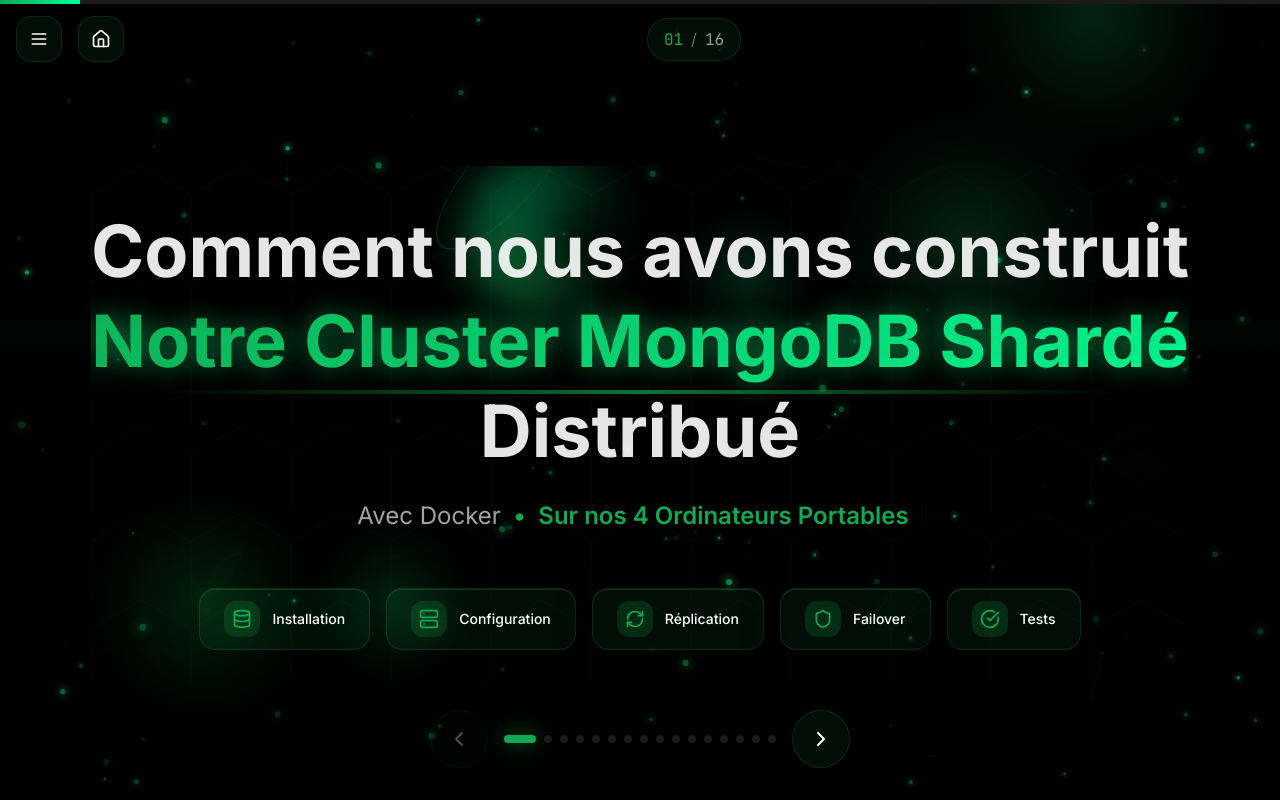
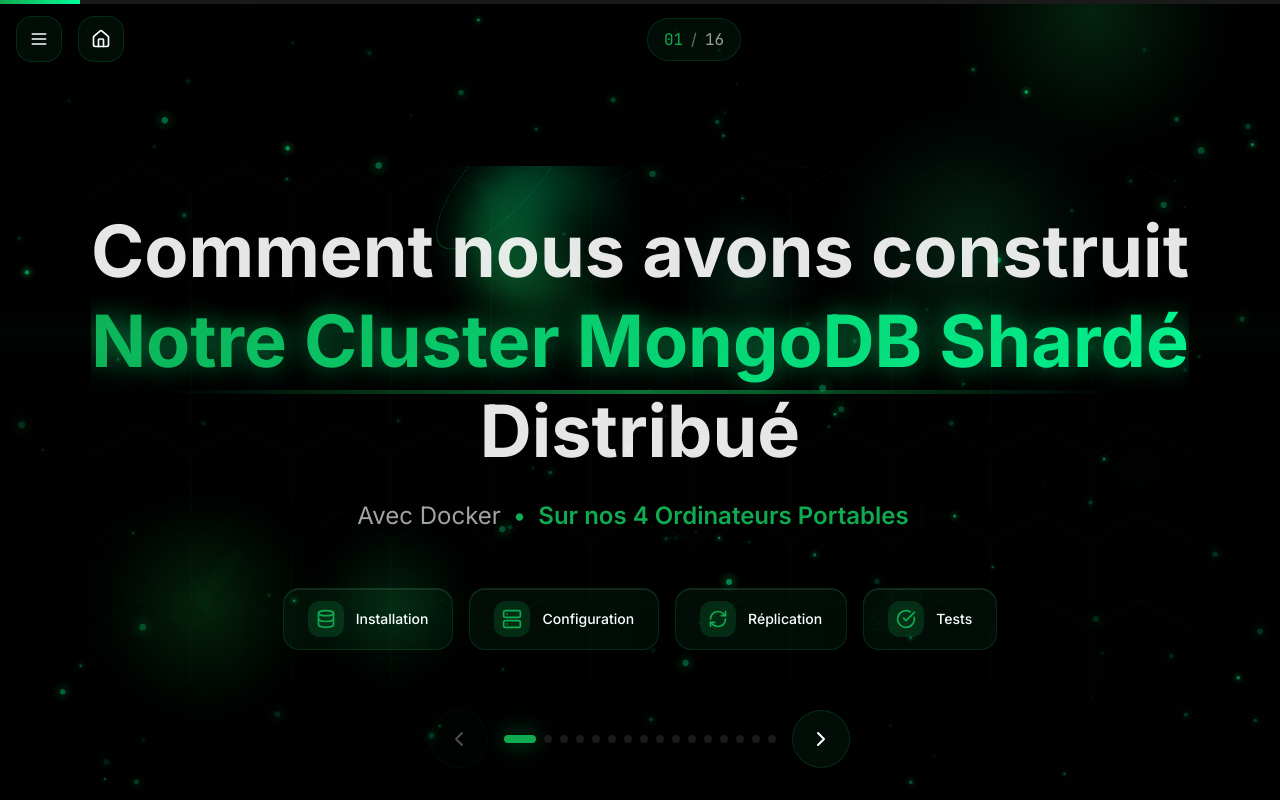
Before and after one commit to hassan-elkhatoury/MB, a Next.js app: page / in a window 1280 px wide. Built offline with nearby package versions, Linux system fonts and the light colour scheme.

Commit message:
Remove "Failover" badge from SlideTitle component

```diff
--- a/components/slides/slide-title.tsx
+++ b/components/slides/slide-title.tsx
@@ -23,7 +23,6 @@ export function SlideTitle() {
     { icon: Database, label: "Installation" },
     { icon: Server, label: "Configuration" },
     { icon: RefreshCw, label: "Réplication" },
-    { icon: Shield, label: "Failover" },
     {icon: CheckCircle, label: "Tests"}
   ]
 
```
